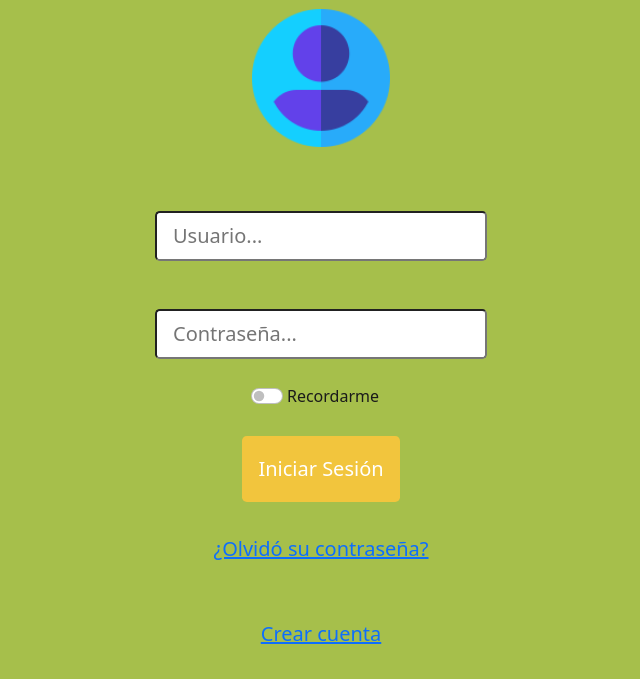
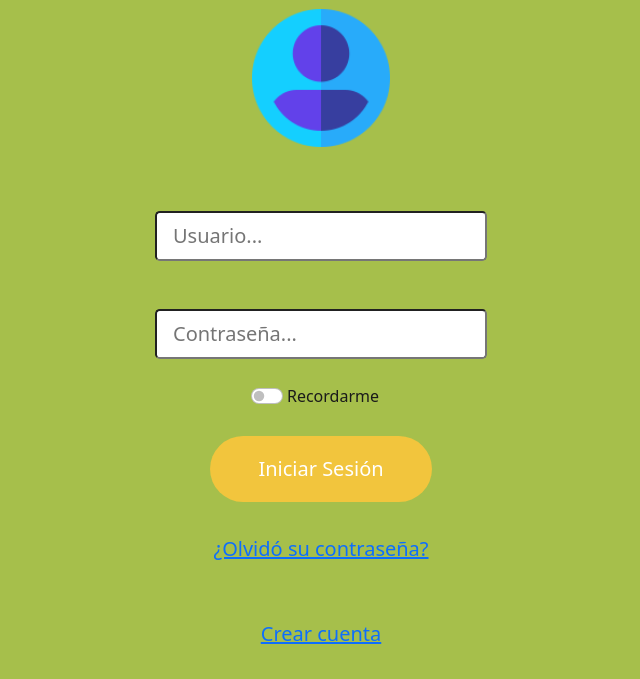
Before and after one commit to MiIeto/Hackathon2021-D3v, a plain HTML site: page prototipo/MaPy/login.html in a window 1280 px wide. Shown: the part 121-800 px from the top of the page, without its empty margins (319-959 px from the left). Drawn offline with nearby package versions, Linux system fonts and the light colour scheme.

Commit message:
boton login rounded

```diff
--- a/prototipo/MaPy/login.html
+++ b/prototipo/MaPy/login.html
@@ -32,7 +32,7 @@
             <label class="form-check-label ms-1" for="switch">Recordarme</label>
         </div>
         <div class="d-flex container justify-content-center ">
-            <input class="btn btn-primary btn-lg" type="button" value="Iniciar Sesión">
+            <input class="btn btn-primary btn-lg rounded-pill ps-5 pe-5" type="button" value="Iniciar Sesión">
         </div>
         <div class="d-flex container justify-content-center mt-4">
             <a class="form-control-lg" href="#">¿Olvidó su contraseña?</a>
```
